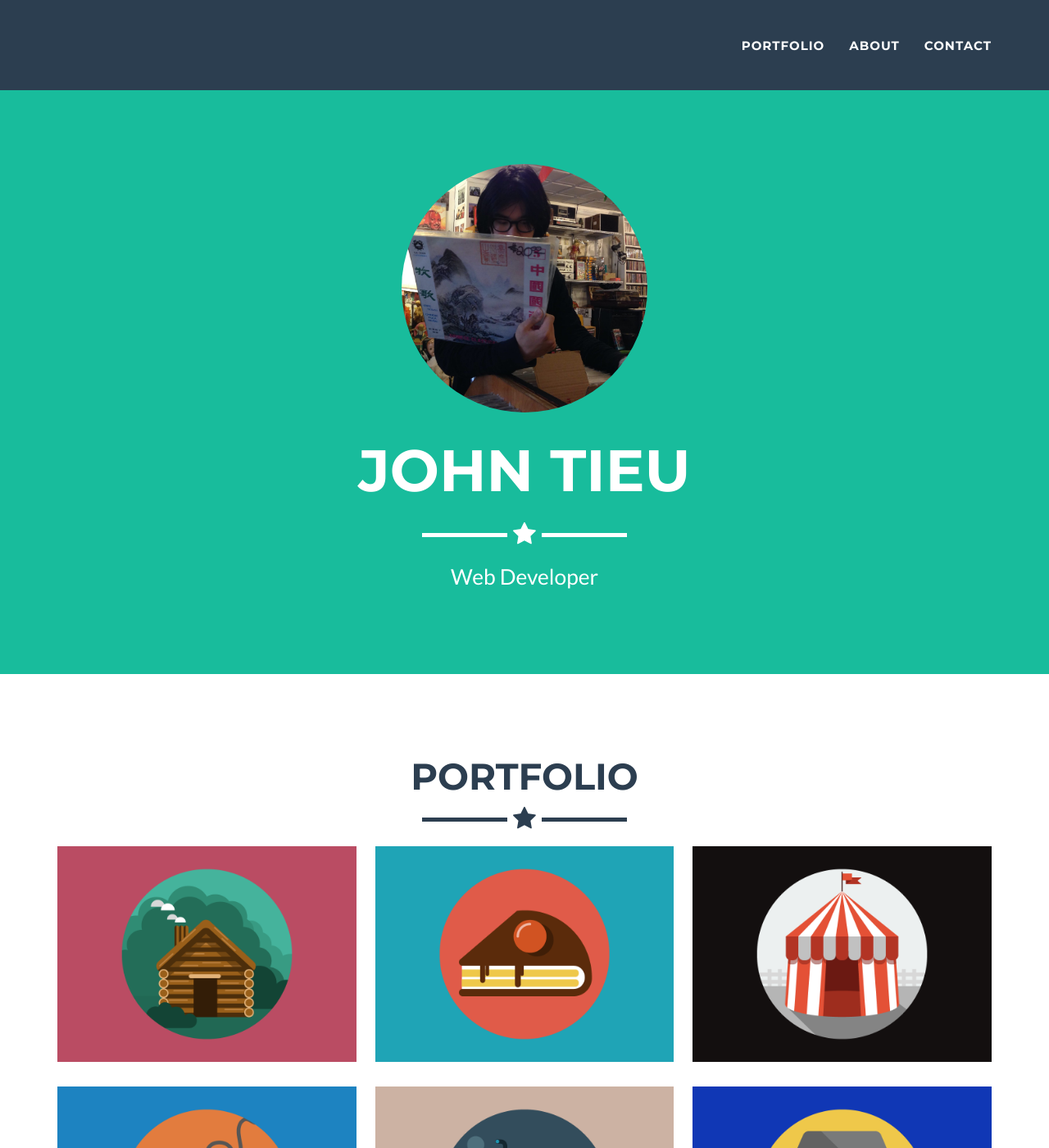
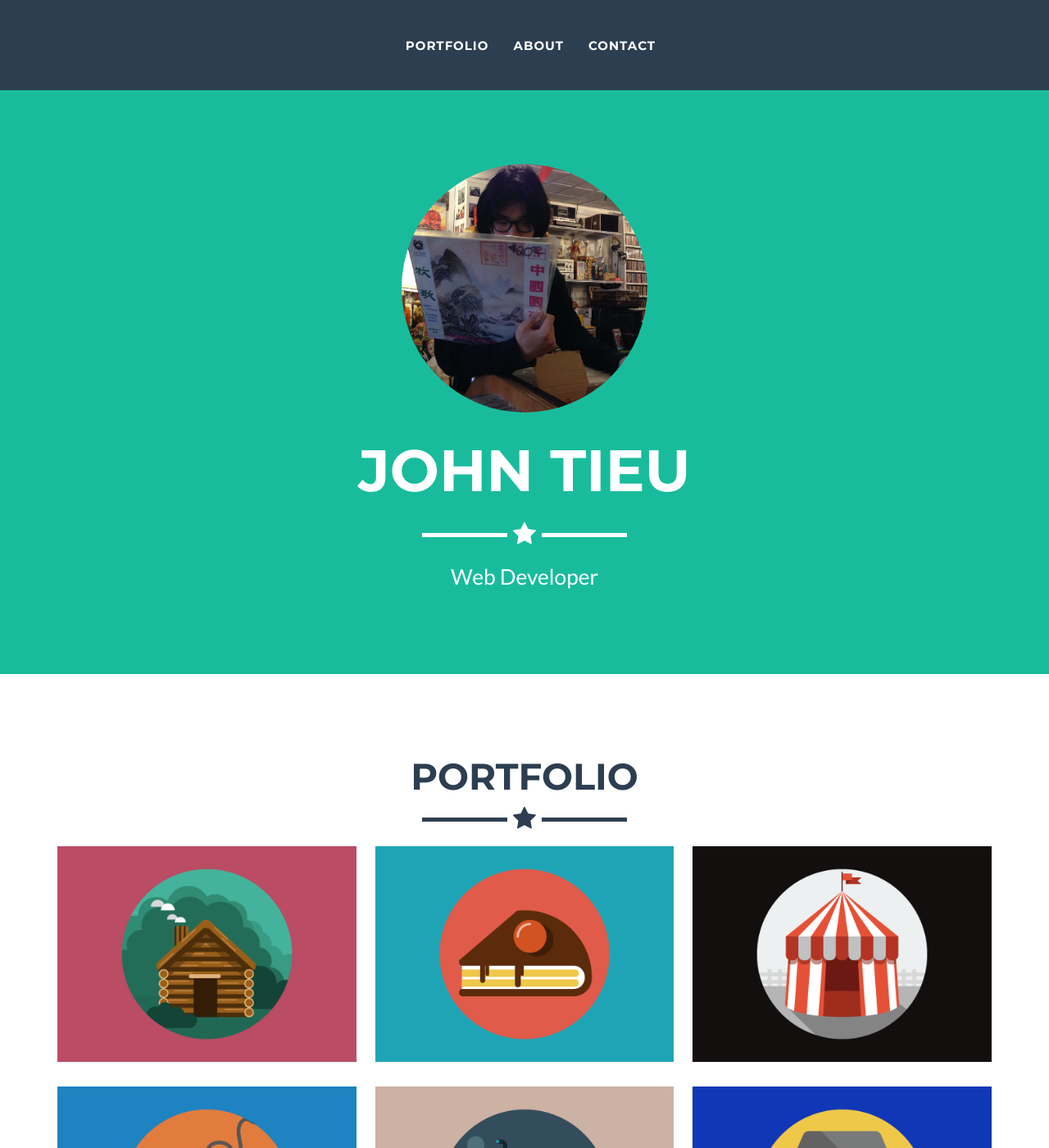
Before and after one commit to jt5301/jt5301.github.io, a Jekyll site: the page built from _posts/2014-07-18-project-1.markdown, in a window 1280 px wide and 1400 px high. Shown: the whole window at 82% size. Built offline with Jekyll 4.4.1, drawn with Linux system fonts in a browser that asks for light colours.

Commit message:
container test justify

```diff
--- a/_includes/css/main.css
+++ b/_includes/css/main.css
@@ -156,7 +156,10 @@ header .intro-text .skills {
     font-family: Montserrat,"Helvetica Neue",Helvetica,Arial,sans-serif;
     font-weight: 700;
 }
-
+.navbar .container{
+  display: flex;
+    justify-content: center;
+}
 .navbar a:focus {
     outline: 0;
 }
```
